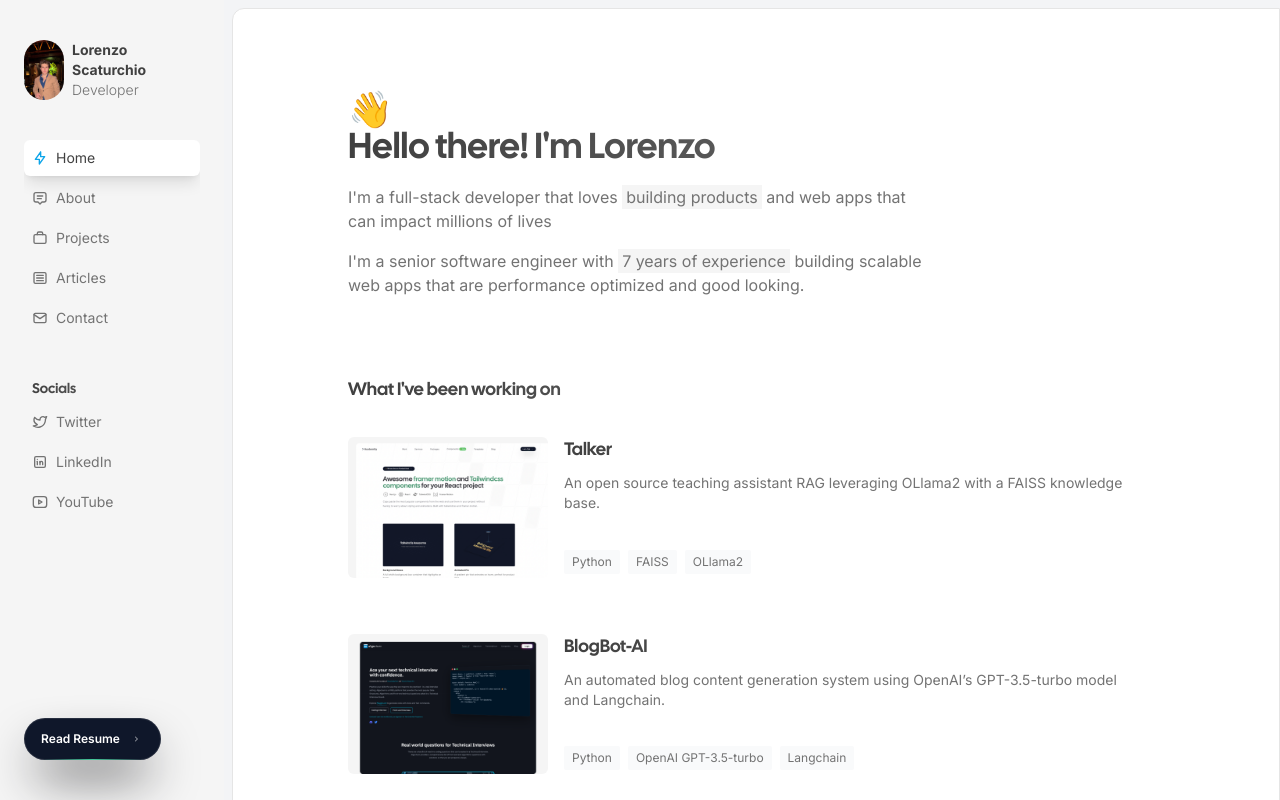
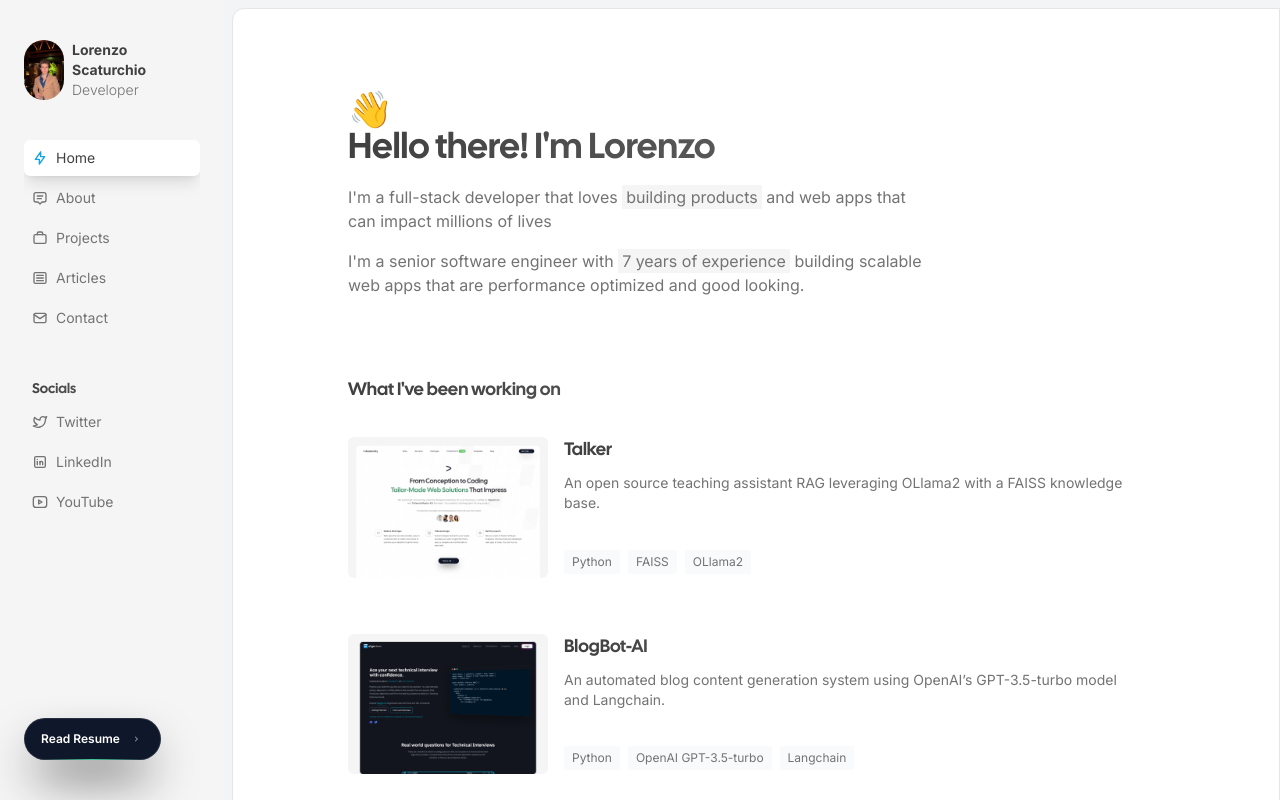
Before and after one commit to gr8monk3ys/test-repo, a Next.js app: page / in a window 1280 px wide. Built offline with nearby package versions, Linux system fonts and the light colour scheme.

Commit message:
Fixed links

```diff
--- a/src/constants/products.tsx
+++ b/src/constants/products.tsx
@@ -1,15 +1,15 @@
-import sidefolioAceternity from "public/images/sidefolio-aceternity-2.png";
-import sidefolioAceternity2 from "public/images/sidefolio-aceternity-2.png";
-import sidefolioAlgochurn from "public/images/sidefolio-algochurn.png";
-import sidefolioAlgochurn2 from "public/images/sidefolio-algochurn.png";
-import sidefolioMoonbeam from "public/images/sidefolio-moonbeam.png";
-import sidefolioMoonbeam2 from "public/images/sidefolio-moonbeam-2.png";
-import sidefolioTailwindMasterKit from "public/images/sidefolio-tailwindmasterkit.png";
-import sidefolioTailwindMasterKit2 from "public/images/sidefolio-tailwindmasterkit-2.png";
+import sidefolioAceternity from "../../public/images/sidefolio-aceternity.png";
+import sidefolioAceternity2 from "../../public/images/sidefolio-aceternity-2.png";
+import sidefolioAlgochurn from "../../public/images/sidefolio-algochurn.png";
+import sidefolioAlgochurn2 from "../../public/images/sidefolio-algochurn.png";
+import sidefolioMoonbeam from "../../public/images/sidefolio-moonbeam.png";
+import sidefolioMoonbeam2 from "../../public/images/sidefolio-moonbeam-2.png";
+import sidefolioTailwindMasterKit from "../../public/images/sidefolio-tailwindmasterkit.png";
+import sidefolioTailwindMasterKit2 from "../../public/images/sidefolio-tailwindmasterkit-2.png";
 
 export const products = [
   {
-    href: "https://github.com/gr8monk3ys/TALKER",
+    href: "https://github.com/gr8monk3ys/TAlker",
     title: "Talker",
     description:
       "An open source teaching assistant RAG leveraging OLlama2 with a FAISS knowledge base.",
@@ -34,7 +34,7 @@ export const products = [
     ),
   },
   {
-    href: "https://github.com/gr8monk3ys/BLOGBOT-AI",
+    href: "https://github.com/gr8monk3ys/BlogBot-AI",
     title: "BlogBot-AI",
     description:
       "An automated blog content generation system using OpenAI’s GPT-3.5-turbo model and Langchain.",
```
